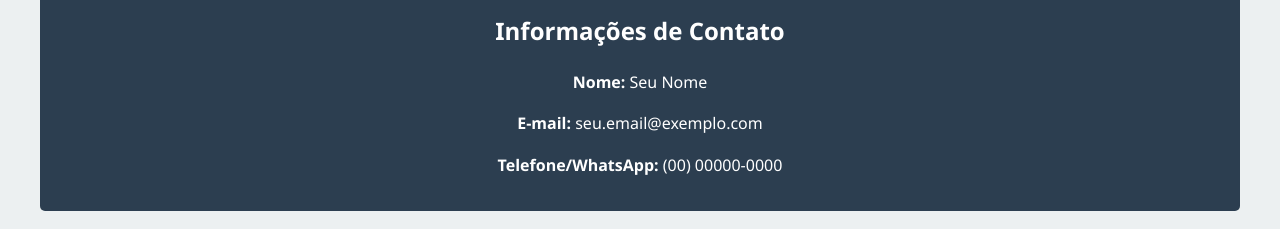
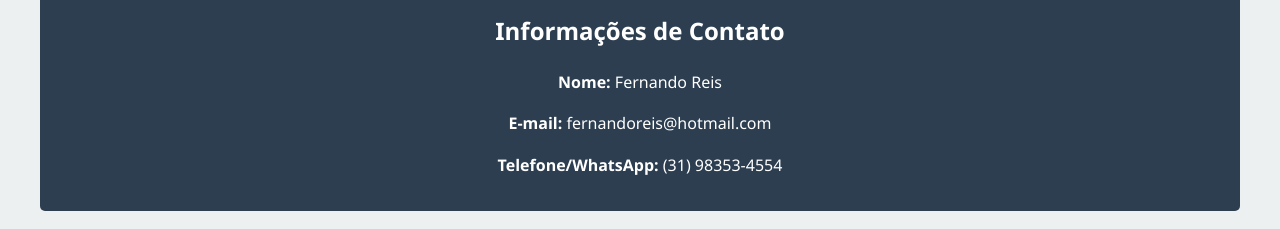
Before and after one commit to fernandoreis1000/bybyelivros, a plain HTML site: page index.html in a window 1280 px wide. Shown: the part 473-702 px from the top of the page. Drawn offline with Linux system fonts and the light colour scheme.

Commit message:
Update index.html

```diff
--- a/index.html
+++ b/index.html
@@ -173,9 +173,9 @@
 
         <div class="contact-info">
             <h2>Informações de Contato</h2>
-            <p><strong>Nome:</strong> Seu Nome</p>
-            <p><strong>E-mail:</strong> seu.email@exemplo.com</p>
-            <p><strong>Telefone/WhatsApp:</strong> (00) 00000-0000</p>
+            <p><strong>Nome:</strong> Fernando Reis</p>
+            <p><strong>E-mail:</strong> fernandoreis@hotmail.com</p>
+            <p><strong>Telefone/WhatsApp:</strong> (31) 98353-4554</p>
         </div>
 
         <h2>Livros Disponíveis</h2>
```
